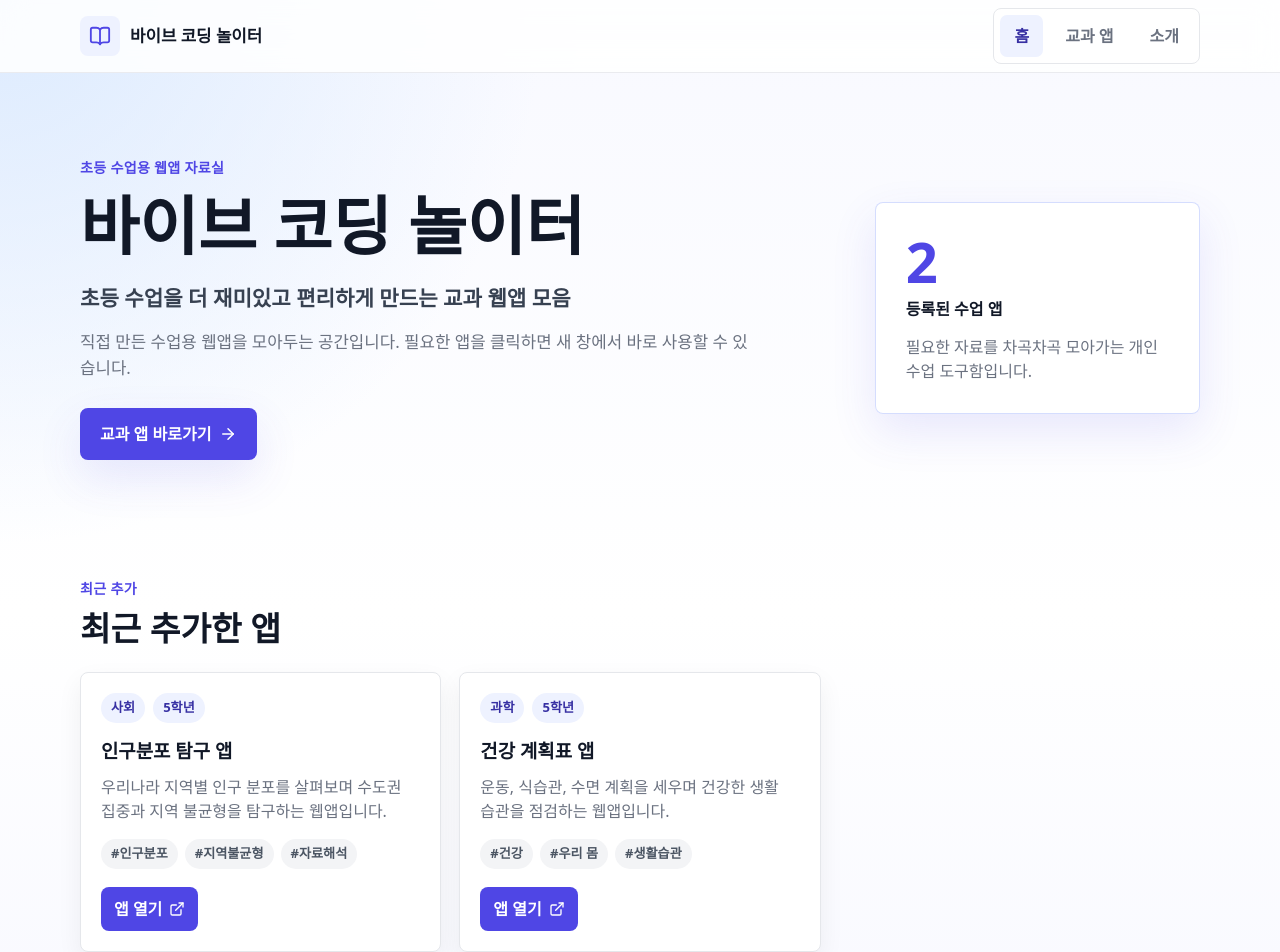
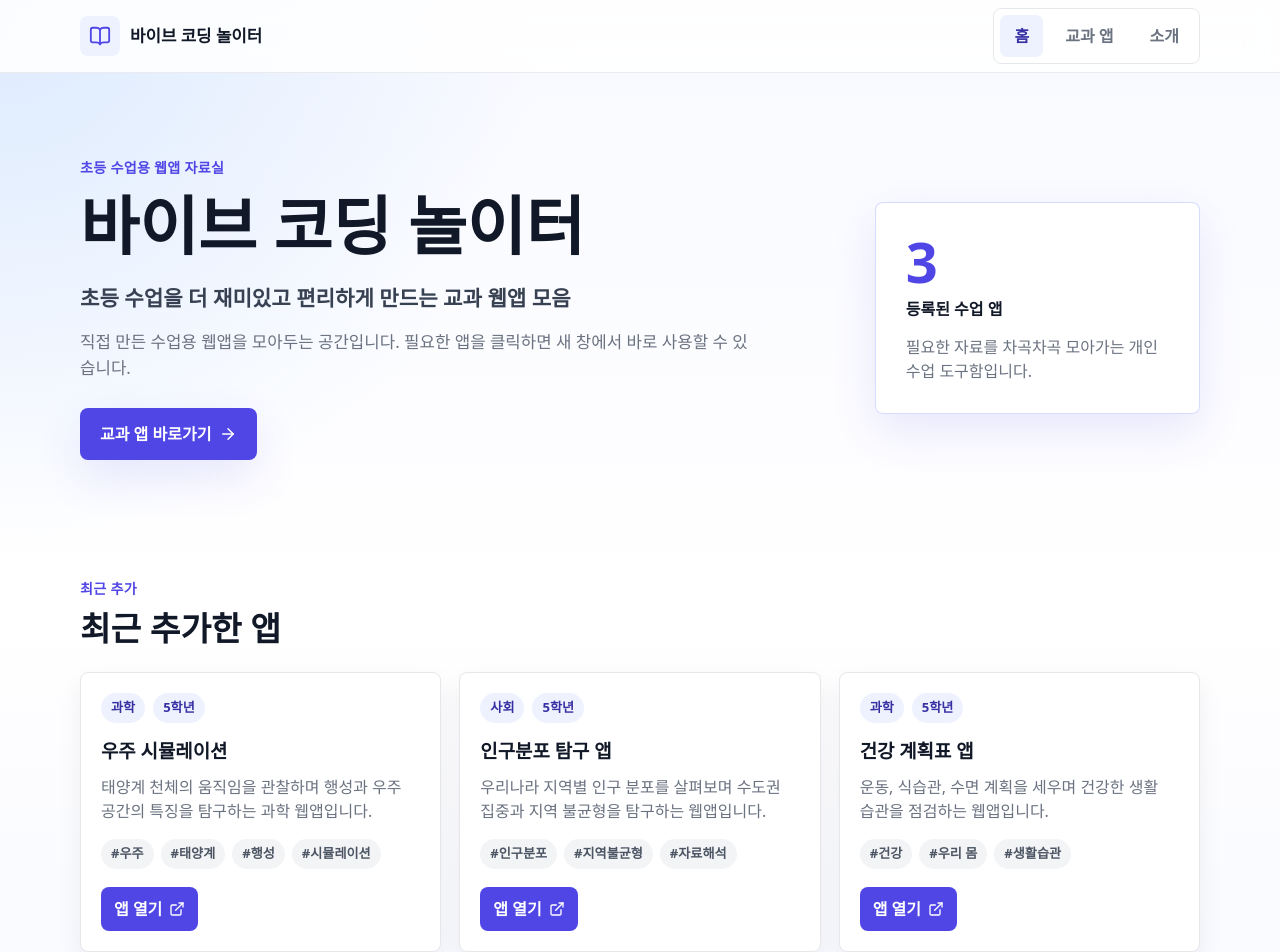
Before and after one commit to tkd126/sycommunity, a React (Vite) app: page / in a window 1280 px wide. Shown: the top 952 px of the page. Built offline with nearby package versions, Linux system fonts and the light colour scheme.

Commit message:
Add space simulation science app

```diff
--- a/src/data/apps.js
+++ b/src/data/apps.js
@@ -1,4 +1,14 @@
 export const apps = [
+  {
+    id: "space-simulation",
+    title: "우주 시뮬레이션",
+    description:
+      "태양계 천체의 움직임을 관찰하며 행성과 우주 공간의 특징을 탐구하는 과학 웹앱입니다.",
+    subject: "과학",
+    grade: "5학년",
+    tags: ["우주", "태양계", "행성", "시뮬레이션"],
+    url: "https://singular-mochi-6a7413.netlify.app/",
+  },
   {
     id: "population-map",
     title: "인구분포 탐구 앱",
```
